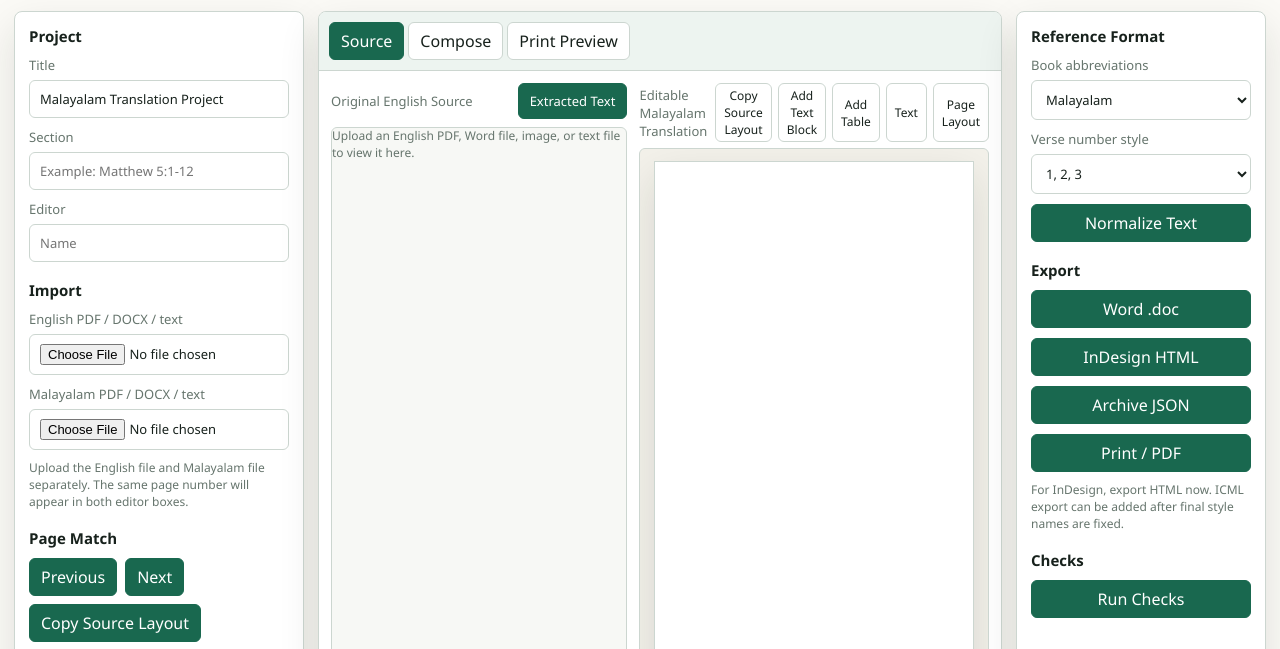
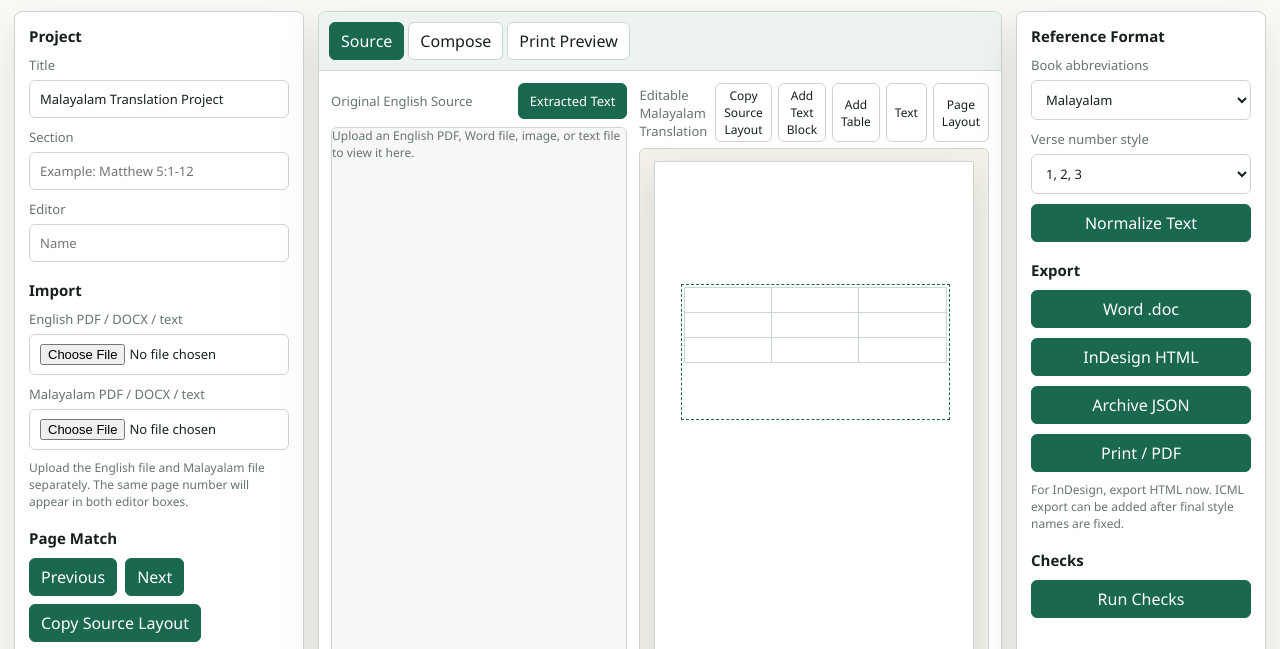
Before and after one commit to Jayasree2020/ISB-malayalam, a website: page index.html in a window 1280 px wide. Both pictures are taken after typing "Sample" into the empty fields and a click on the button "Add Table". Shown: the part 93-742 px from the top of the page. Drawn offline with nearby package versions, Linux system fonts and the light colour scheme.

Commit message:
Add blank layout fallback and table tools: styles.css

```diff
--- a/styles.css
+++ b/styles.css
@@ -296,7 +296,7 @@ h2 {
   overflow: hidden;
 }
 
-.layout-line {
+.layout-block {
   position: absolute;
   min-height: 18px;
   padding: 1px 3px;
@@ -310,16 +310,47 @@ h2 {
   overflow-wrap: anywhere;
 }
 
-.layout-line:hover,
-.layout-line:focus {
+.layout-block:hover,
+.layout-block:focus,
+.layout-table:focus-within {
   border-color: var(--accent);
   background: #fff;
   outline: none;
 }
 
+.layout-table {
+  position: absolute;
+  padding: 2px;
+  border: 1px dashed var(--accent);
+  background: #fff;
+  overflow: auto;
+}
+
+.layout-table table {
+  width: 100%;
+  border-collapse: collapse;
+  font-family: "Nirmala UI", "Kartika", "Rachana", "AnjaliOldLipi", serif;
+  font-size: 13px;
+}
+
+.layout-table td {
+  border: 1px solid var(--line);
+  min-width: 54px;
+  min-height: 24px;
+  padding: 4px;
+  vertical-align: top;
+}
+
 .layout-empty {
   padding: 14px;
   color: var(--muted);
+}
+
+.layout-empty-actions {
+  display: flex;
+  flex-wrap: wrap;
+  gap: 8px;
+  margin-top: 10px;
 }
 
 .compose-grid {
```
